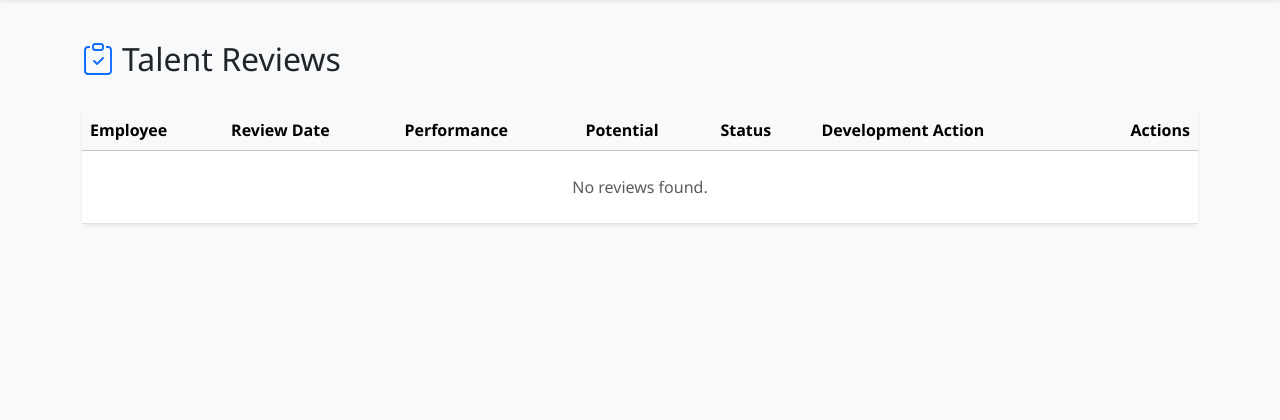
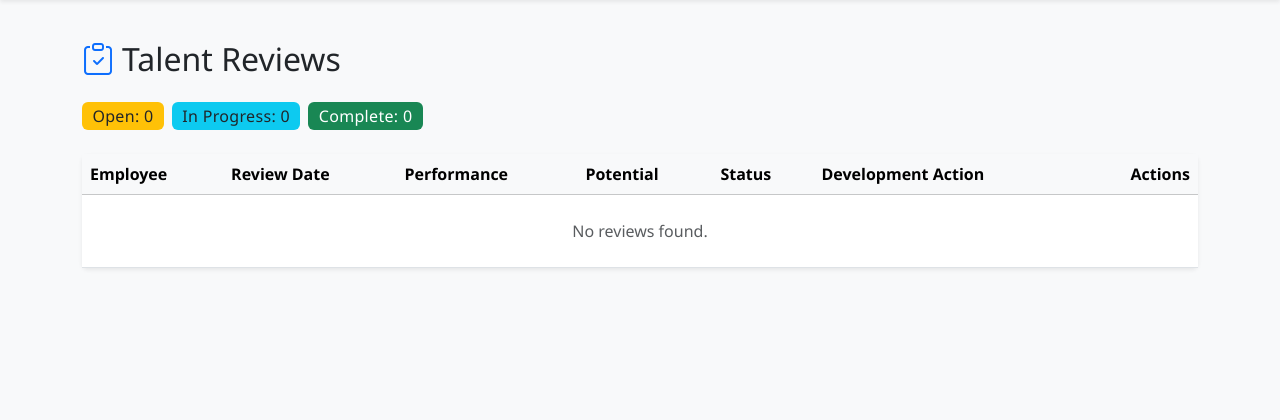
Before and after one commit to pinkmew/Talent-Management-Project, a Flask app: page /reviews in a window 1280 px wide. Shown: the part 58-478 px from the top of the page. Run offline with Flask 3, Linux system fonts and the light colour scheme; the visitor is signed in with stand-in values (Sample User, id 1); data comes from the database, SQL or seed files in the repository; data that the repository does not hold is empty; some libraries are stand-ins or nearby versions.

Commit message:
Add review status summary counts to talent reviews page

```diff
--- a/app/routes/reviews.py
+++ b/app/routes/reviews.py
@@ -24,7 +24,13 @@ def index():
         .order_by(TalentReview.review_date.desc())
         .all()
     )
-    return render_template('reviews/index.html', reviews=reviews, title='Talent Reviews')
+    status_counts = {
+        'Open':        TalentReview.query.filter_by(status='Open').count(),
+        'In Progress': TalentReview.query.filter_by(status='In Progress').count(),
+        'Complete':    TalentReview.query.filter_by(status='Complete').count(),
+    }
+    return render_template('reviews/index.html', reviews=reviews,
+                           status_counts=status_counts, title='Talent Reviews')
 
 
 @reviews_bp.route('/reviews/add/<int:employee_id>', methods=['GET', 'POST'])
--- a/app/templates/reviews/index.html
+++ b/app/templates/reviews/index.html
@@ -1,7 +1,12 @@
 {% extends "base.html" %}
 {% block content %}
-<div class="d-flex justify-content-between align-items-center mb-4">
+<div class="d-flex justify-content-between align-items-center mb-3">
   <h2><i class="bi bi-clipboard-check me-2 text-primary"></i>{{ title }}</h2>
+</div>
+<div class="d-flex gap-2 mb-4">
+  <span class="badge bg-warning text-dark fs-6">Open: {{ status_counts.Open }}</span>
+  <span class="badge bg-info text-dark fs-6">In Progress: {{ status_counts['In Progress'] }}</span>
+  <span class="badge bg-success fs-6">Complete: {{ status_counts.Complete }}</span>
 </div>
 <div class="card border-0 shadow-sm">
   <div class="card-body p-0">
```
